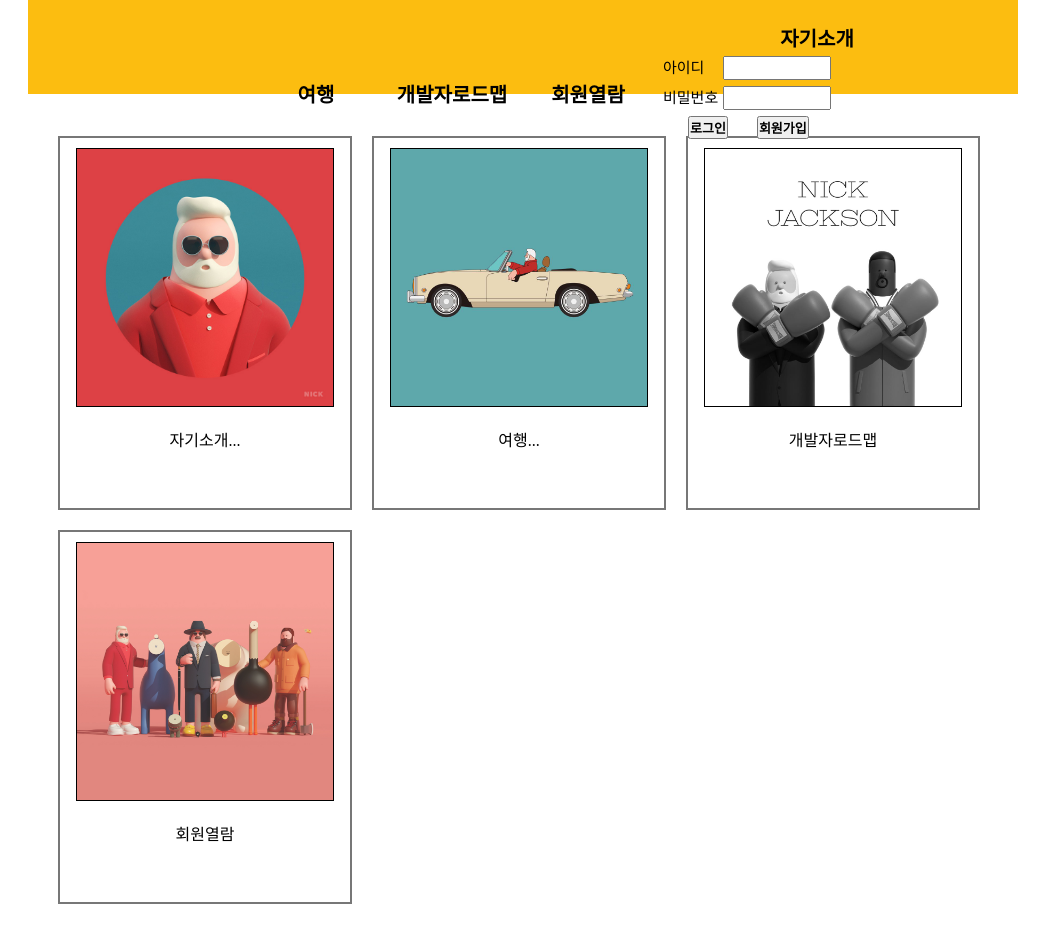
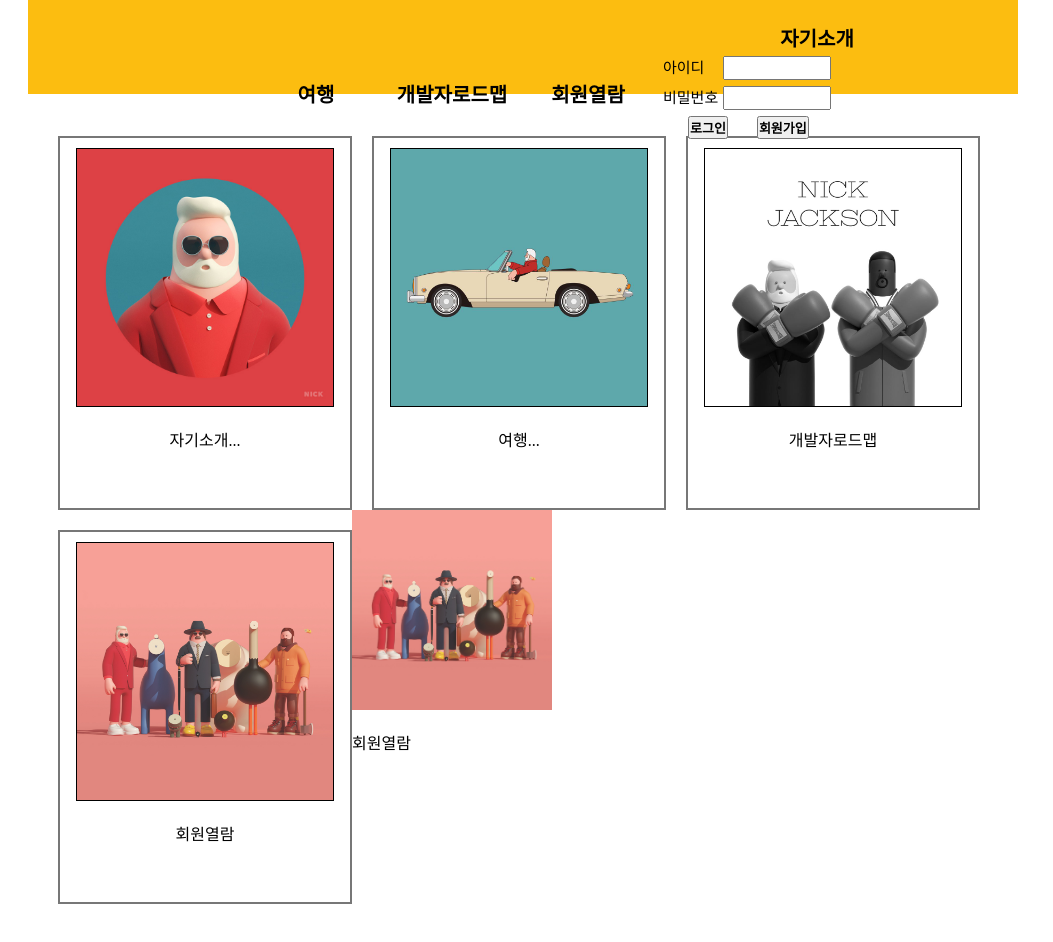
Before and after one commit to rato12/rato12.github.io, a plain HTML site: page index.html in a window 1280 px wide. Shown: the part 280-1222 px from the top of the page, without its empty margins (0-1053 px from the left). Drawn offline with Linux system fonts and the light colour scheme; a web font is replaced by a local one.

Commit message:
div5 이미지추가git status

```diff
--- a/index.html
+++ b/index.html
@@ -83,6 +83,10 @@
                 <img src="images/816176e343fb9e7bc1f2718c.jpg" alt="">
                 <p>회원열람</p>
             </div>
+            <div id="index-5">
+                <img src="images/816176e343fb9e7bc1f2718c.jpg" alt="" width="200px">
+                <p>회원열람</p>
+            </div>
         </section>
         <footer id="footer">
             <div id="footer-menu">
```
